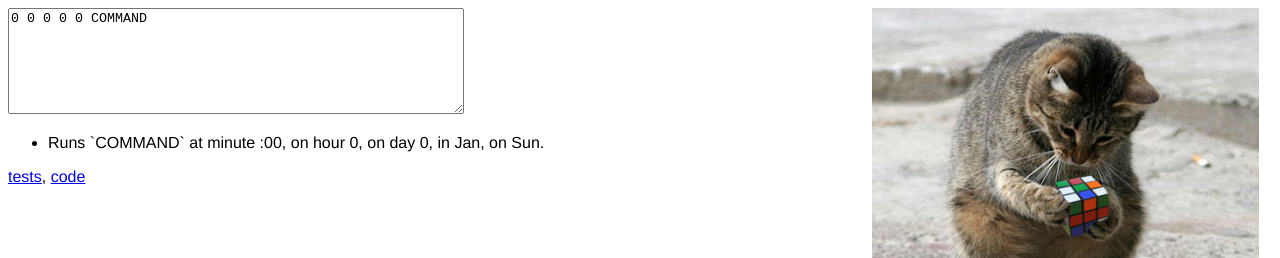
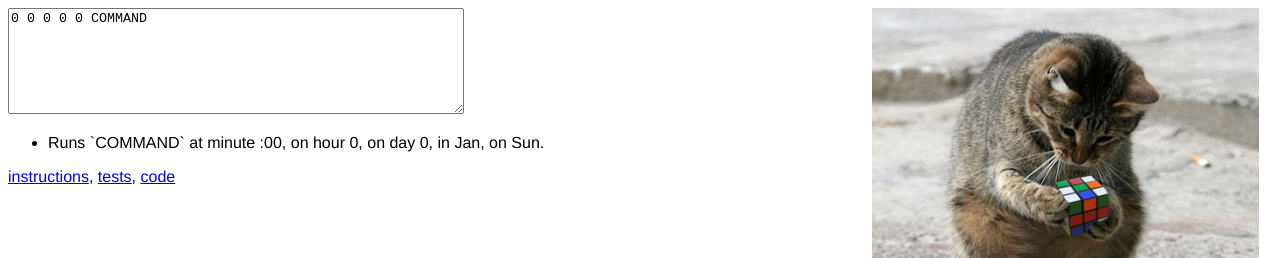
Before and after one commit to technoweenie/cronwtf, a plain HTML site: page index.html in a window 1280 px wide. Shown: the top 258 px of the page. Drawn offline with Linux system fonts and the light colour scheme.

Commit message:
add instructions link

```diff
--- a/index.html
+++ b/index.html
@@ -50,7 +50,7 @@ textarea {
       <div>
         <textarea id="cron">0 0 0 0 0 COMMAND</textarea>
         <ul id="results"></ul>
-        <p><a href="test.html">tests</a>, <a href="http://github.com/technoweenie/cronwtf">code</a></p>
+        <p><a href="http://techno-weenie.net/2009/3/15/wtf-does-that-cron-do">instructions</a>, <a href="test.html">tests</a>, <a href="http://github.com/technoweenie/cronwtf">code</a></p>
       </div>
     </form>
   </div>
```
